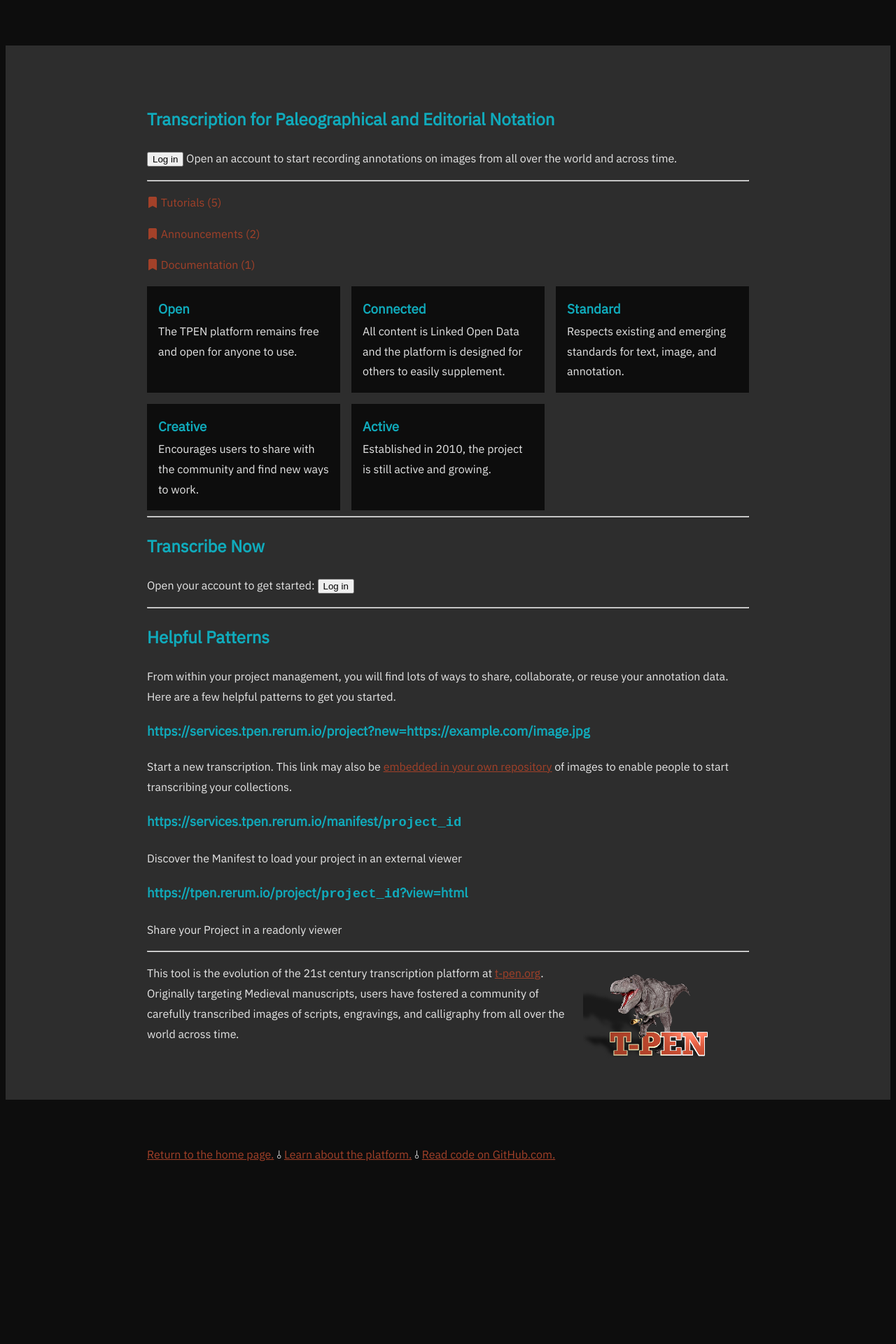
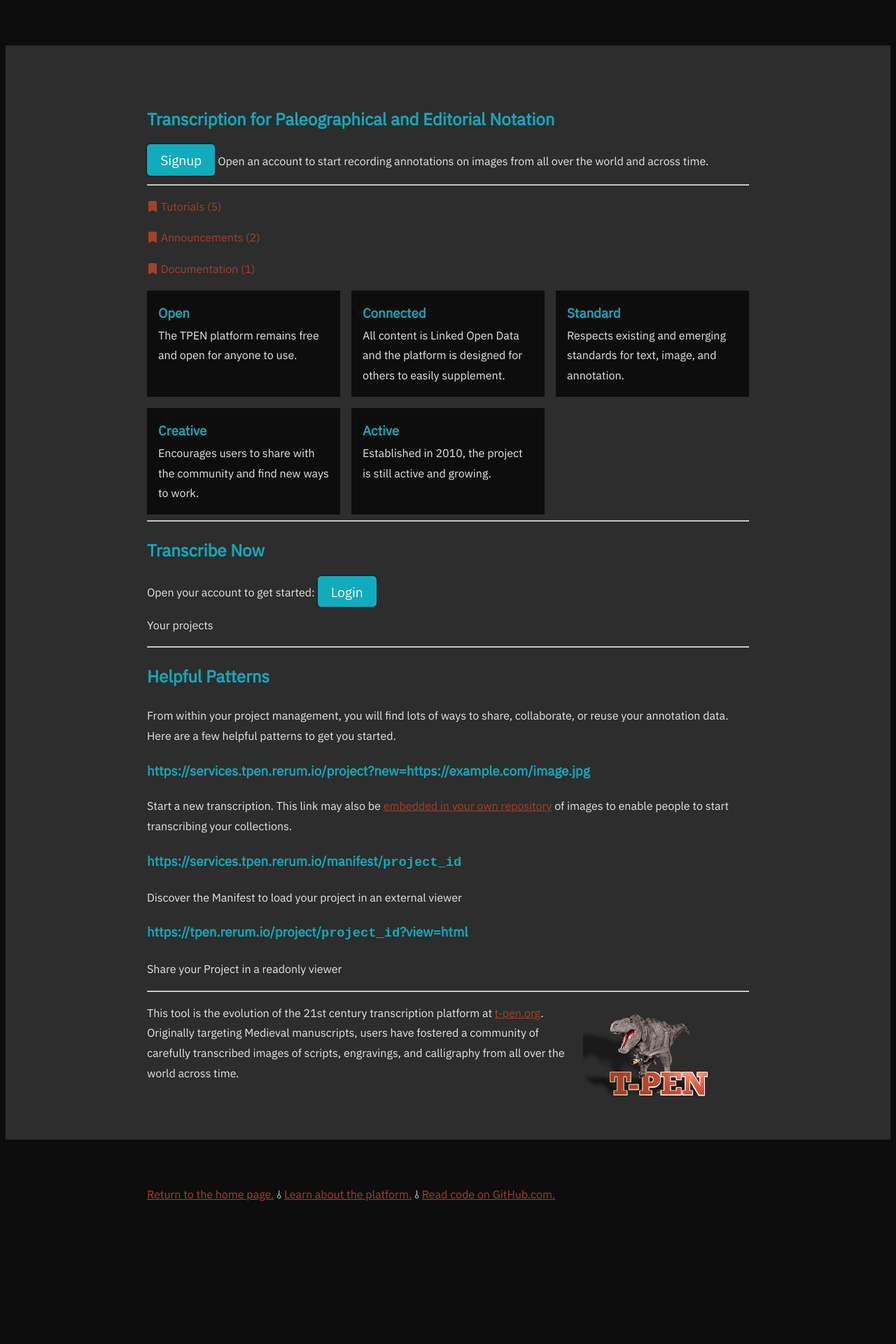
Before and after one commit to CenterForDigitalHumanities/TPEN3, a Jekyll site: the page built from pages/index.md, in a window 1280 px wide. Shown: the part 843-2763 px from the top of the page at 70% size. Built offline with Jekyll 4.4.1, drawn with Linux system fonts in a browser that asks for light colours.

Commit message:
updates for known folks
fixes #50
fixes #51

- default layout loads modules
- index loads isKnown.js module
- index shows list of projects from token

```diff
--- a/_layouts/default.html
+++ b/_layouts/default.html
@@ -10,6 +10,9 @@
         mermaid.initialize({startOnLoad:true,theme:'neutral'})
         await mermaid.run({querySelector:'code.language-mermaid'})
     </script>
+    {% for module in page.modules %}
+    <script src="{{ module }}" type="module"></script>
+    {% endfor %}
     <link rel="stylesheet" href="{{ "/assets/css/main.css?v=" | append: site.github.build_revision | relative_url }}">
     <!--[if lt IE 9]>
     <script src="https://cdnjs.cloudflare.com/ajax/libs/html5shiv/3.7.3/html5shiv.min.js"></script>
--- a/assets/css/main.css
+++ b/assets/css/main.css
@@ -133,6 +133,24 @@
     grid-area: excerpt;
     margin: 1em;
 }
+.hidden {
+    display: none;
+}
+a.button {
+    background-color: var(--primary-color);
+    color           : var(--white);
+    padding         : 0.5em 1em;
+    text-decoration  : none;
+    font-size       : 1.2em;
+    border-radius    : 5px;
+    box-shadow       : 0 0 3px var(--darkest);
+    transition       : all .2s ease-in-out;
+}
+a.button:hover {
+    background-color: var(--primary-light);
+    color           : var(--darkest);
+    box-shadow      : 0 0 3px var(--white);
+}
 
 .wrapper {
     min-height: 100vh;
@@ -243,7 +261,22 @@
     width                : 100%;
 }
 
-.gridly>div {
+.gridly>li {
+    list-style: none;
+    padding   : 1em;
+    margin    : 0;
+}
+.gridly>li>a {
+    text-decoration: none;
+    color: var(--white);
+    transition: all .2s ease-in-out;
+}
+
+.gridly>li>a:hover {
+    color: var(--primary-light);
+}
+
+.gridly>* {
     background-color: var(--darkest);
     padding         : 1em;
 }
--- /dev/null
+++ b/assets/js/isKnown.js
@@ -0,0 +1,16 @@
+import TPEN from "https://app.t-pen.org/api/TPEN.js"
+
+const token = new URLSearchParams(location.search).get("idToken") ?? TPEN.getAuthorization()
+history.replaceState(null, "", location.pathname + location.search.replace(/[\?&]idToken=[^&]+/, ''))
+
+if (token) {
+    document.querySelectorAll(".unauthenticated").forEach(el=>el.classList.add("hidden"))
+    document.querySelectorAll(".authenticated").forEach(el=>el.classList.remove("hidden"))
+    TPEN.getUserProjects(token).then((projects) => {
+        const projectsList = document.querySelector(".project-list")
+        if(projectsList) {
+            projectsList.innerHTML = projects.map(project => `<li><a href="https://app.t-pen.org/project/?projectID=${project._id}" target="_blank">${project.label ?? project.title}</a></li>`).join("")
+            projectsList.classList.remove("hidden")
+        }
+    })
+}
--- a/pages/index.md
+++ b/pages/index.md
@@ -2,13 +2,18 @@
 layout: default
 title: TPEN
 permalink: /
+modules: [/assets/js/isKnown.js]
 ---
 > `This site is scheduled for launch in 2026 and not intended for public use at this time.`{: .notice}
 
 ## Transcription for Paleographical and Editorial Notation
 
-<button role="button"> Log in </button>
+{: .unauthenticated}
+[Signup](./login?returnTo={{site.url}}){: .button role="button"}
 Open an account to start recording annotations on images from all over the world and across time.
+
+{: .authenticated.hidden}
+Welcome back! [Launch TPEN 3.0](https://app.t-pen.org){: .button role="button"}
 
 ---
 {% assign today_date = 'now' | date: '%s' %}
@@ -74,7 +79,14 @@
 
 ## Transcribe Now
 
-Open your account to get started: <button role="button"> Log in </button>
+{: .unauthenticated}
+Open your account to get started: [Login](./login?returnTo={{site.url}}){: .button role="button"}
+
+{: .authenticated.hidden}
+Head over to the TPEN app to work on any of your projects:
+
+{: .project-list.hidden.gridly}
+Your projects
 
 ---
 
@@ -99,7 +111,7 @@
 
 ---
 
-![old TPEN logo]({{site.baseurl}}/assets/img/tpen_clearShadowSmall.png)
+![old TPEN logo]({{site.baseurl}}assets/img/tpen_clearShadowSmall.png)
 This tool is the evolution of the 21st century transcription platform at [t‑pen.org](https://t-pen.org).
 Originally targeting Medieval manuscripts, users have fostered a community of carefully
 transcribed images of scripts, engravings, and calligraphy from all over the world across time.
```
